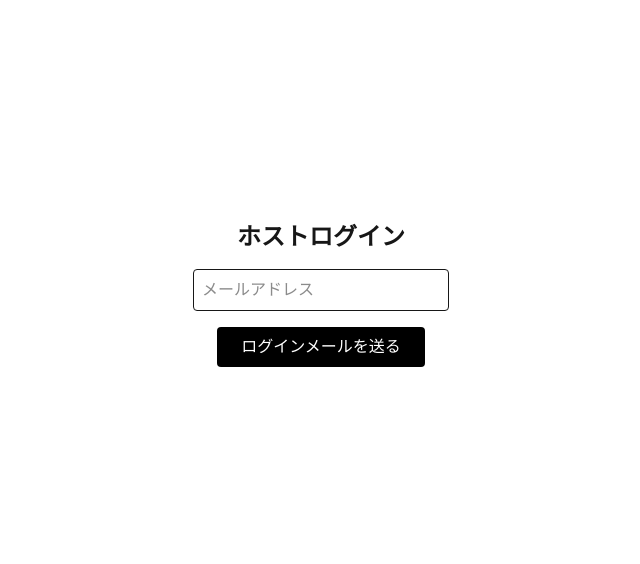
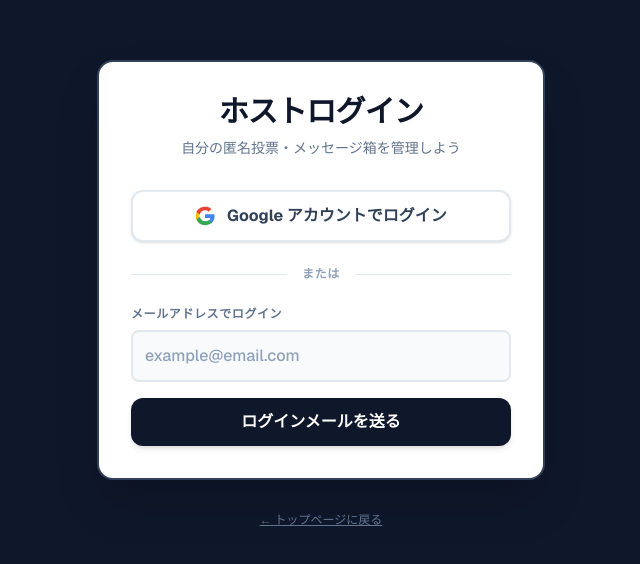
Before and after one commit to Abetu777/anonymous-box, a Next.js app: page /login in a window 1280 px wide. Shown: the part 106-670 px from the top of the page, without its empty margins (319-959 px from the left). Built offline with nearby package versions, Linux system fonts and the light colour scheme; no server answers.

Commit message:
Google login

```diff
--- a/app/login/page.tsx
+++ b/app/login/page.tsx
@@ -4,28 +4,113 @@ import { supabase } from '../../utils/supabase'
 
 export default function LoginPage() {
   const [email, setEmail] = useState('')
+  const [isEmailLoading, setIsEmailLoading] = useState(false)
 
-  const handleLogin = async () => {
+  // 【追加】Googleログイン用の処理
+  const handleGoogleLogin = async () => {
+    const { error } = await supabase.auth.signInWithOAuth({
+      provider: 'google',
+      options: {
+        // ログイン完了後に自動で管理画面（dashboard）へリダイレクト
+        redirectTo: `${window.location.origin}/dashboard`
+      }
+    })
+    if (error) alert(error.message)
+  }
+
+  // メールログイン用の処理
+  const handleEmailLogin = async (e: React.FormEvent) => {
+    e.preventDefault()
+    if (!email) return
+    setIsEmailLoading(true)
+
     const { error } = await supabase.auth.signInWithOtp({
       email,
       options: { emailRedirectTo: `${window.location.origin}/dashboard` }
     })
-    if (error) alert(error.message)
-    else alert('ログインメールを送りました！メールを確認してください。')
+
+    setIsEmailLoading(false)
+    if (error) {
+      alert(error.message)
+    } else {
+      alert('ログインメールを送りました！メールボックスのリンクをクリックしてダッシュボードに入ってください。')
+    }
   }
 
   return (
-    <div className="flex flex-col items-center justify-center min-h-screen p-4">
-      <h1 className="text-2xl font-bold mb-4">ホストログイン</h1>
-      <input
-        type="email"
-        placeholder="メールアドレス"
-        className="border p-2 rounded mb-4 w-64"
-        onChange={(e) => setEmail(e.target.value)}
-      />
-      <button onClick={handleLogin} className="bg-black text-white px-6 py-2 rounded">
-        ログインメールを送る
-      </button>
+    // 【共通修正】最外殻に bg-slate-900 を指定し、白飛びを防止してダッシュボードと統一感を持たせる
+    <div className="flex flex-col items-center justify-center min-h-screen bg-slate-900 p-4 font-sans selection:bg-blue-500/30">
+
+      <div className="w-full max-w-md bg-white p-8 rounded-2xl border-2 border-slate-700 shadow-2xl text-slate-900">
+        <div className="text-center mb-8">
+          <h1 className="text-3xl font-black tracking-tight text-slate-900 mb-2">ホストログイン</h1>
+          <p className="text-slate-500 text-sm font-medium">自分の匿名投票・メッセージ箱を管理しよう</p>
+        </div>
+
+        {/* -------------------- オプション1: ソーシャルログイン -------------------- */}
+        <div className="space-y-3 mb-6">
+          <button
+            onClick={handleGoogleLogin}
+            className="w-full flex items-center justify-center gap-3 bg-white hover:bg-slate-50 text-slate-700 font-bold py-3 px-4 border-2 border-slate-200 rounded-xl shadow-sm transition-all active:scale-[0.98] cursor-pointer"
+          >
+            {/* GoogleのGマークを模した簡易アイコン */}
+            <svg className="w-5 h-5" viewBox="0 0 24 24">
+              <path fill="#EA4335" d="M12 5.04c1.66 0 3.2.57 4.4 1.74l3.24-3.24C17.67 1.63 15.02 1 12 1 7.37 1 3.4 3.65 1.48 7.52l3.86 3C6.27 7.6 8.87 5.04 12 5.04z"/>
+              <path fill="#4285F4" d="M23.48 12.25c0-.82-.07-1.62-.2-2.4H12v4.56h6.48c-.28 1.48-1.12 2.74-2.38 3.58l3.7 2.87c2.16-2 3.68-4.94 3.68-8.61z"/>
+              <path fill="#FBBC05" d="M5.34 10.52A7.16 7.16 0 0 1 5 12c0 .52.04 1.03.12 1.54l-3.86 3A11.91 11.91 0 0 1 1 12c0-1.66.34-3.24.96-4.68l3.38 3.2z"/>
+              <path fill="#34A853" d="M12 23c3.24 0 5.97-1.08 7.96-2.91l-3.7-2.87c-1.03.69-2.35 1.1-3.92 1.1-3.13 0-5.73-2.56-6.66-5.48l-3.86 3C3.4 20.35 7.37 23 12 23z"/>
+            </svg>
+            Google アカウントでログイン
+          </button>
+
+          {/* 将来的に𝕏ログインを有効化する際は、ここのコメントアウトを外して設定するだけ！ */}
+          {/* <button
+            disabled
+            className="w-full flex items-center justify-center gap-3 bg-slate-100 text-slate-400 font-bold py-3 px-4 border-2 border-dashed border-slate-200 rounded-xl cursor-not-allowed"
+          >
+            𝕏 (Twitter) でログイン (準備中)
+          </button>
+          */}
+        </div>
+
+        {/* 区切り線 */}
+        <div className="flex items-center my-6">
+          <div className="flex-grow border-t border-slate-200"></div>
+          <span className="mx-4 text-xs font-black text-slate-400 uppercase tracking-wider">または</span>
+          <div className="flex-grow border-t border-slate-200"></div>
+        </div>
+
+        {/* -------------------- オプション2: メールログイン -------------------- */}
+        <form onSubmit={handleEmailLogin} className="space-y-4">
+          <div>
+            <label className="text-xs font-black text-slate-500 uppercase tracking-wider block mb-2">
+              メールアドレスでログイン
+            </label>
+            <input
+              type="email"
+              required
+              placeholder="example@email.com"
+              value={email}
+              onChange={(e) => setEmail(e.target.value)}
+              className="w-full p-3 border-2 border-slate-200 rounded-lg focus:border-blue-500 focus:ring-2 focus:ring-blue-100 outline-none transition-all text-slate-900 font-medium placeholder-slate-400 bg-slate-50"
+            />
+          </div>
+
+          <button
+            type="submit"
+            disabled={isEmailLoading}
+            className={`w-full py-3 rounded-xl font-black text-base shadow-md transition-all cursor-pointer ${isEmailLoading ? 'bg-slate-200 text-slate-400 cursor-not-allowed' : 'bg-slate-900 hover:bg-slate-800 text-white active:scale-[0.98]'}`}
+          >
+            {isEmailLoading ? '送信中...' : 'ログインメールを送る'}
+          </button>
+        </form>
+
+      </div>
+
+      {/* フッター（LP等への戻りリンクの余白） */}
+      <a href="/" className="mt-8 text-slate-500 hover:text-slate-400 text-xs font-medium underline transition-colors">
+        ← トップページに戻る
+      </a>
     </div>
   )
 }
```
